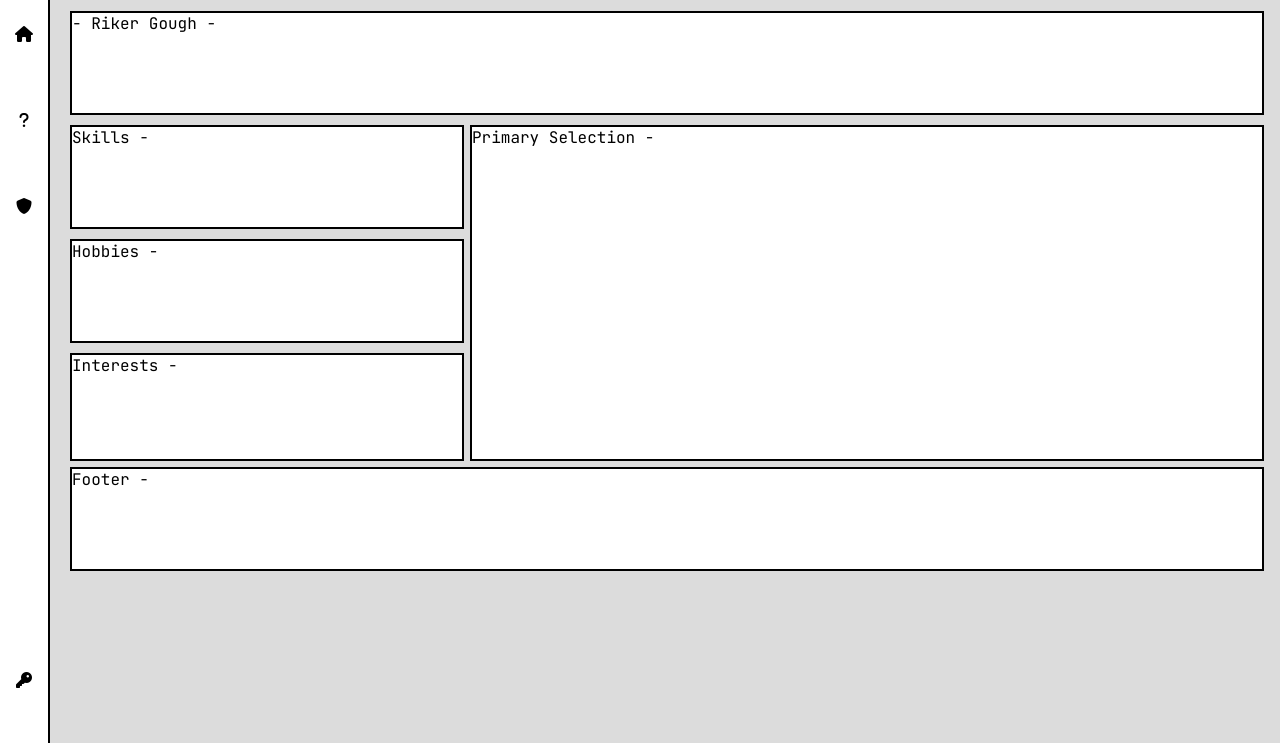
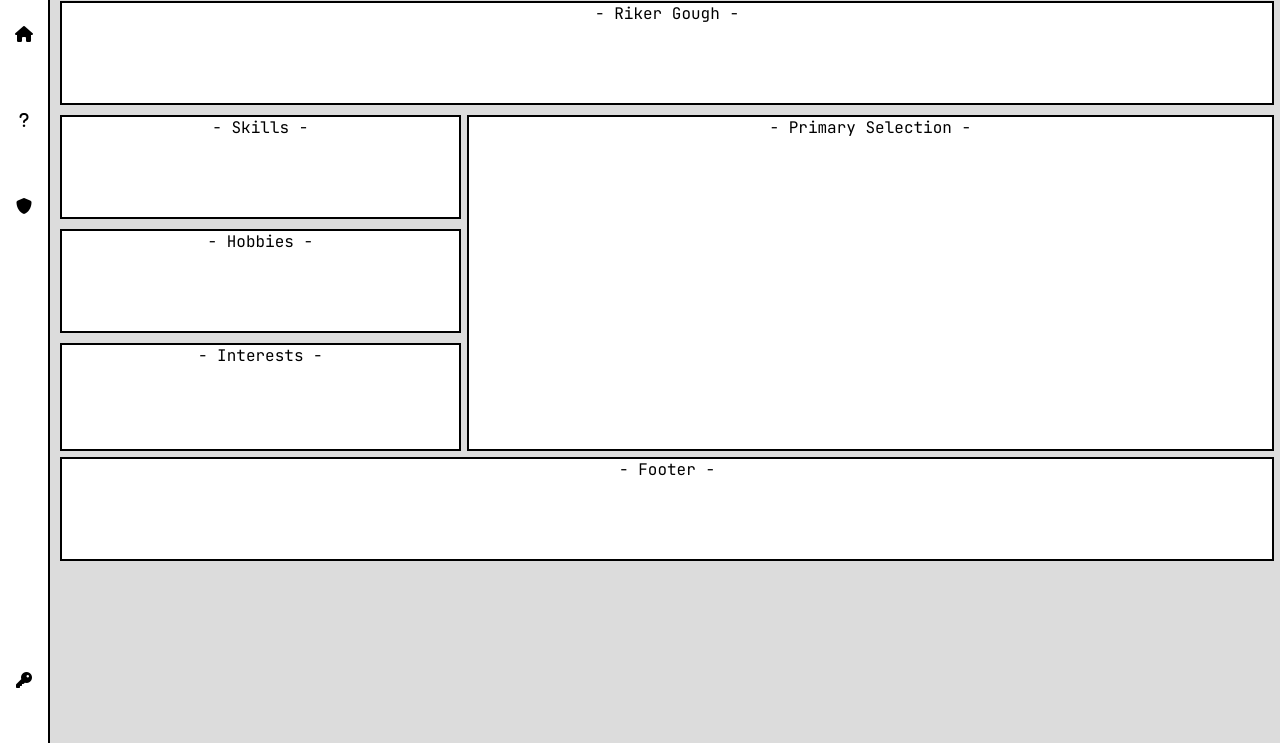
Before and after one commit to jasper206/Riker-Git-Test, a plain HTML site: page docs/index.html in a window 1280 px wide. Shown: the part 57-800 px from the top of the page. Drawn offline with Linux system fonts and the light colour scheme.

Commit message:
Layout adjustment

```diff
--- a/docs/index.html
+++ b/docs/index.html
@@ -93,11 +93,11 @@
       <main>
         <div class="grid-frame">
           <div class="grid-item g01">- Riker Gough -</div>
-          <div class="grid-item g02">Skills -</div>
-          <div class="grid-item g03">Hobbies -</div>
-          <div class="grid-item g04">Interests -</div>
-          <div class="grid-item g05">Primary Selection -</div>
-          <div class="grid-item g06">Footer -</div>
+          <div class="grid-item g02">- Skills -</div>
+          <div class="grid-item g03">- Hobbies -</div>
+          <div class="grid-item g04">- Interests -</div>
+          <div class="grid-item g05">- Primary Selection -</div>
+          <div class="grid-item g06">- Footer -</div>
         </div>
       </main>
     </div>
--- a/docs/style.css
+++ b/docs/style.css
@@ -12,7 +12,7 @@ body {
 
 /* Left Panel (Extended) */
 .leftPanel {
-  background-color: white;
+  background-color: rgb(255, 255, 255);
   width: 20rem;
   height: 100%;
   color: black;
@@ -127,13 +127,14 @@ nav a:hover {
 /* Main Content */
 main {
   background-color: rgb(220, 220, 220);
-  padding: 20px;
+  padding: 10px;
 }
 .grid-item {
   width: 100%;
   height: 100px;
   border: 2px solid black;
   background-color: white;
+  text-align: center;
   transition: 0.2s;
 }
 .grid-item:hover {
```
